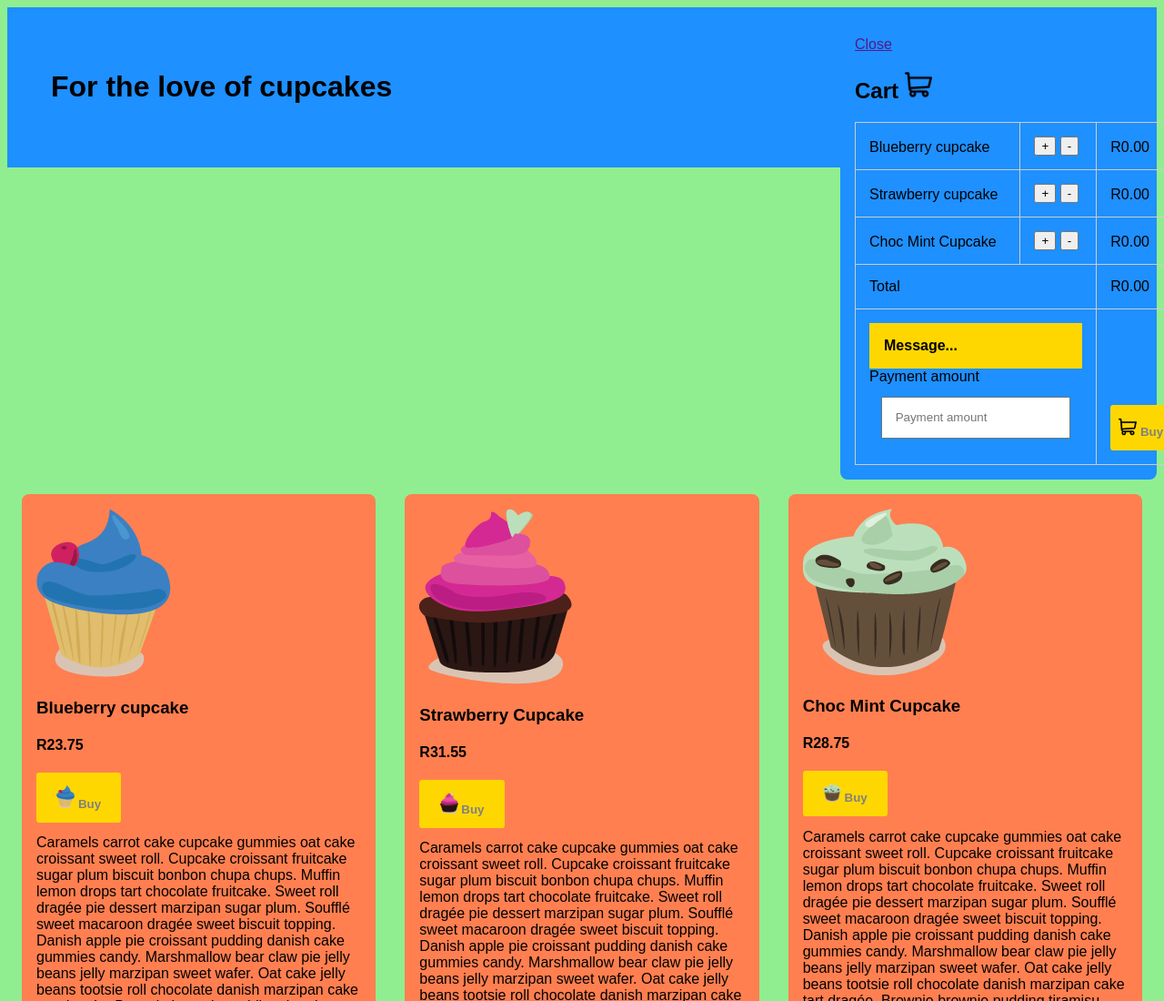
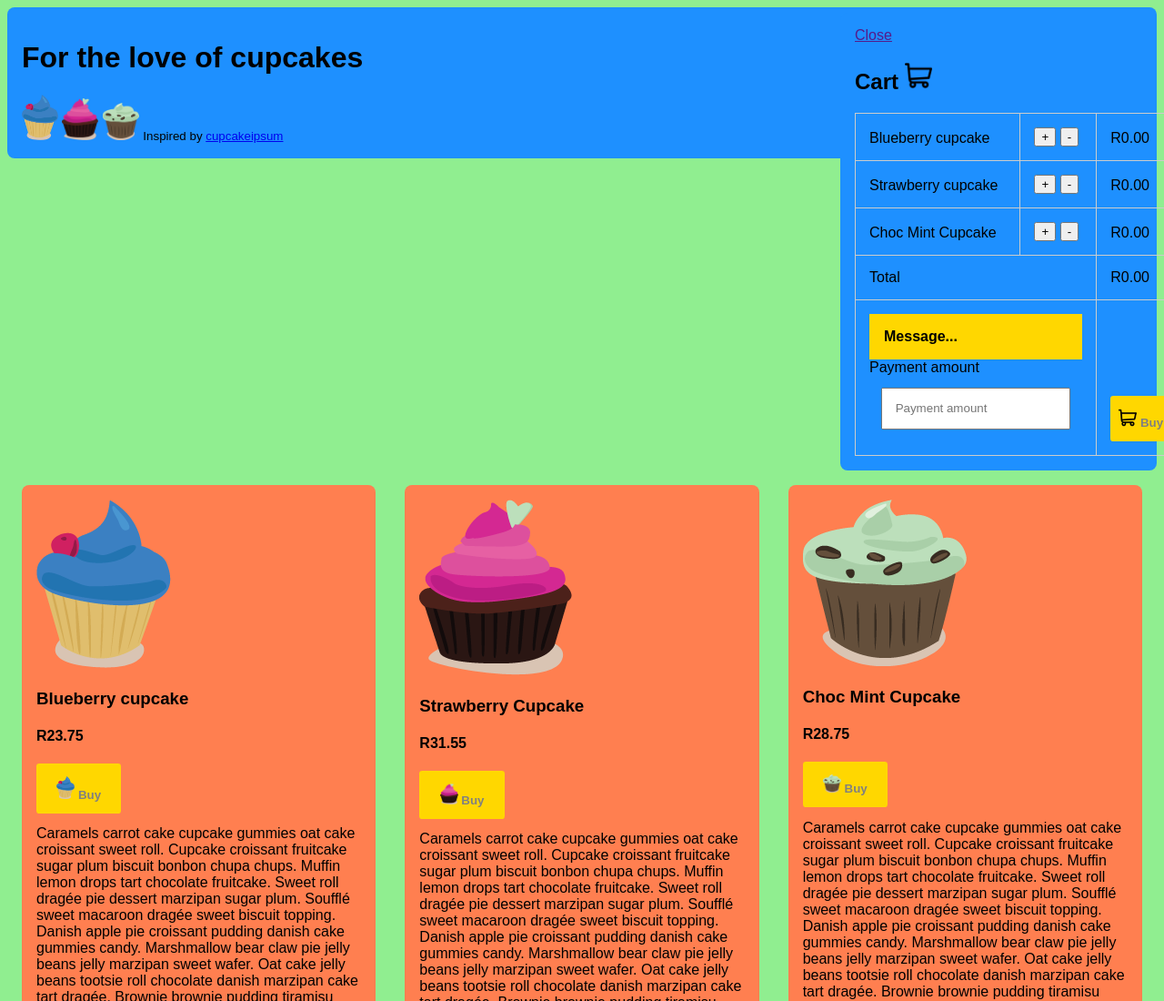
Before and after one commit to codex-academy/cupcake-cart, a plain HTML site: page index.html in a window 1280 px wide. Shown: the top 1100 px of the page at 91% size. Drawn offline with Linux system fonts and the light colour scheme.

Commit message:
add some styling

```diff
--- a/index.html
+++ b/index.html
@@ -12,8 +12,17 @@
 <body>
 	<div class="container">
 
-		<div class="header" >
-			<h1 class="f3" >For the love of cupcakes</h1>
+		<div class="header"  >
+			<div class="f3">
+				<h1>For the love of cupcakes</h1>
+
+				<img src="./images/blue_cupcake.png" alt="" width="40" >
+				<img src="./images/pink_cupcake.png" alt="" width="40" >
+				<img src="./images/green_cupcake.png" alt="" width="40" >
+
+				<small>Inspired by <a href="http://www.cupcakeipsum.com/">cupcakeipsum</a>  </small>
+			</div>
+
 			<div class="f1" >
 				<a href="" class="cart-link" >
 					<img src="./images/shopping-cart.png" width="30" alt="">
--- a/style.css
+++ b/style.css
@@ -46,12 +46,13 @@ body {
     padding: 1em;
     background-color: dodgerblue;
     display: flex;
+    border-radius: 0.5em;
 }
 
 h1 {
 
-    padding: 1em;
-    border-radius: 0.25em;
+    /* padding: 1em; */
+    /* border-radius: 0.25em; */
 }
 
 h2 {
```
Also changed, not shown: 1 other file.
